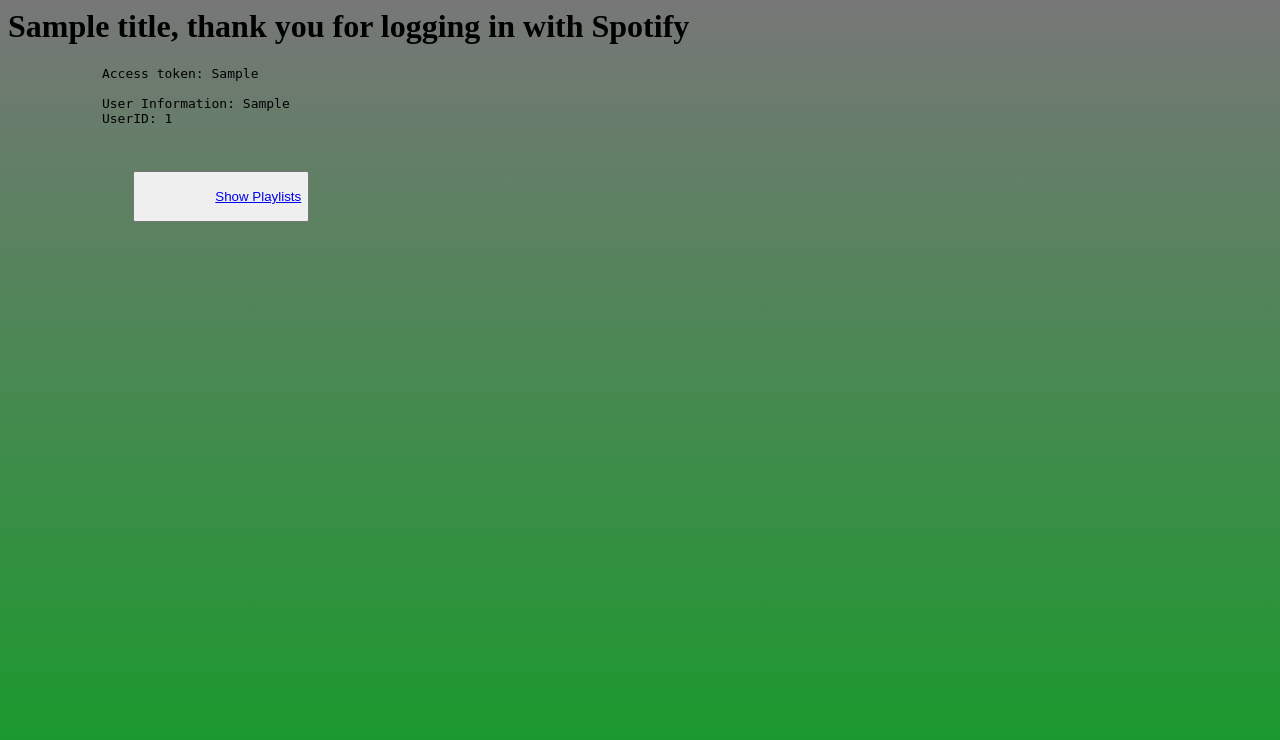
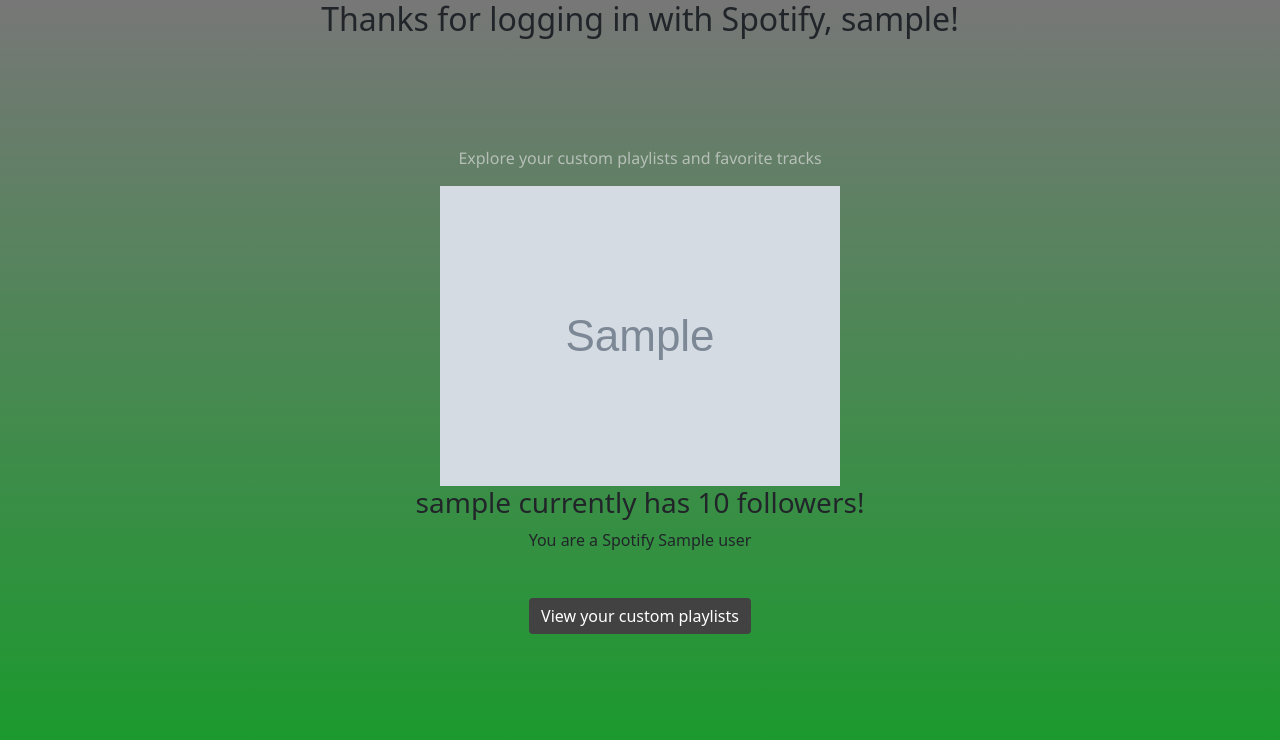
Before and after one commit to Kymartin45/spotify-oauth2, a Flask app: template templates/user.html in a window 1280 px wide. Shown: the top 740 px of the page. Run offline with Flask 2, Linux system fonts and the light colour scheme; the template is opened without the code that fills it: most values are stand-ins (such as "Sample title", 1, 10 or a date in 2020); grey boxes marked "Sample" are stand-in pictures.

Commit message:
div class and id attributes added

```diff
--- a/templates/user.html
+++ b/templates/user.html
@@ -3,24 +3,33 @@
     <meta charset="UTF-8">
     <meta http-equiv="X-UA-Compatible" content="IE=edge">
     <meta name="viewport" content="width=device-width, initial-scale=1.0">
-    <title>Welcome {{username}}</title>
+    <title>Welcome, {{ username }}</title>
     <link rel="stylesheet" href="/static/styles.css">
-    <div id="userContent">
-        <h1>{{title}}, thank you for logging in with Spotify</h1>
-        <pre>
-            Access token: {{access_token}}
-
-            User Information: {{user_info}}
-            UserID: {{user_id}}
-
-            <form action="/user/playlists">
-                <button>
-                    <a href="{{playlists}}">Show Playlists</a>
-                </button>
-            </form>
-        </pre>
-    </div>
+    <link href="https://cdn.jsdelivr.net/npm/bootstrap@5.1.3/dist/css/bootstrap.min.css" rel="stylesheet"
+        integrity="sha384-1BmE4kWBq78iYhFldvKuhfTAU6auU8tT94WrHftjDbrCEXSU1oBoqyl2QvZ6jIW3" crossorigin="anonymous">
+        {% block main %}
+        <body>
+            <div id="user-content" class="user-content">
+                <h2>Thanks for logging in with Spotify, {{ username }}!</h2>
+                <p class="greyed">Explore your custom playlists and favorite tracks</p>
+                <div class="user-account-container">
+                    <div class="user-info">
+                        <img src="{{ user_image }}" alt="">
+                        <h3>{{ username }} currently has {{ user_followers }} followers!</h3>
+                        <p>You are a Spotify {{ user_product_subscription }} user</p>
+                        </div>
+                </div>
+            <div id="show-playlist-btn" class="show-playlist-btn">
+                <form action="/user/playlists">
+                    <a href="/user/playlists">
+                        <button class="btn btn-primary" id="show-user-playlists" type="button">
+                        View your custom playlists
+                        </button>
+                    </a>
+                </form>
+            </div>
+        </div>
+        {% endblock %}
+    </body>
 </head>
-<body>
-</body>
 </html>
```
